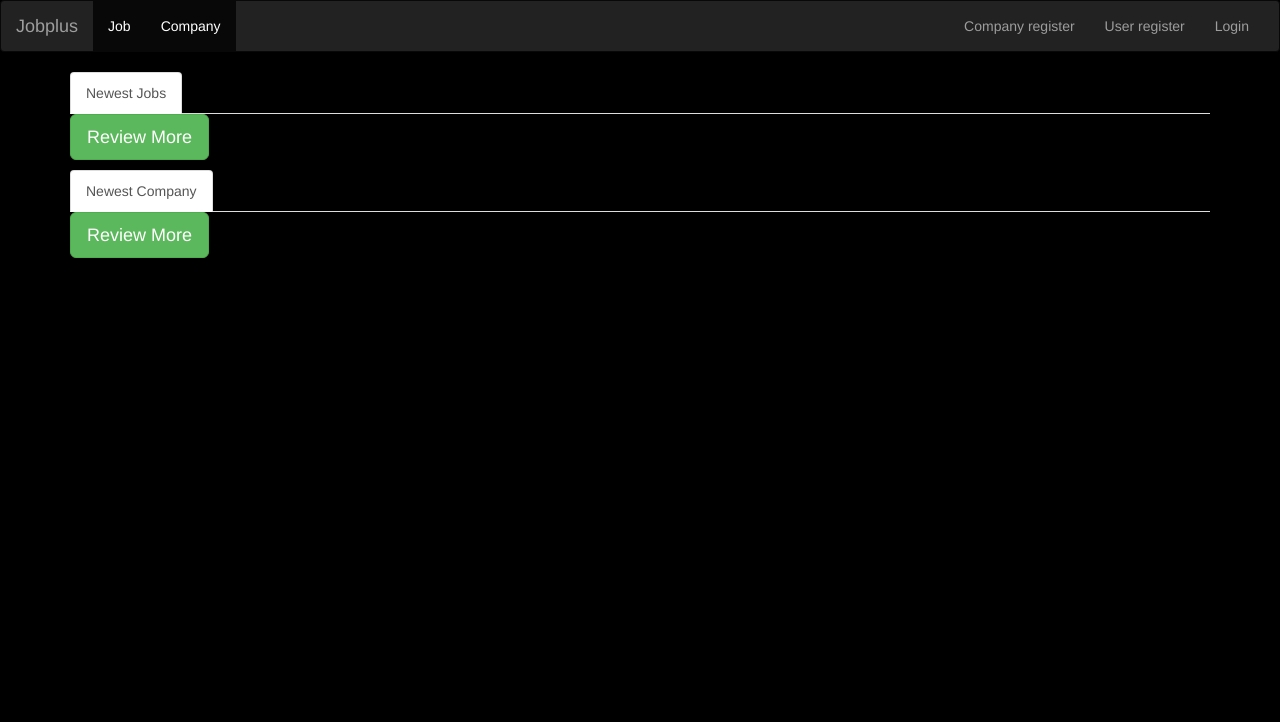
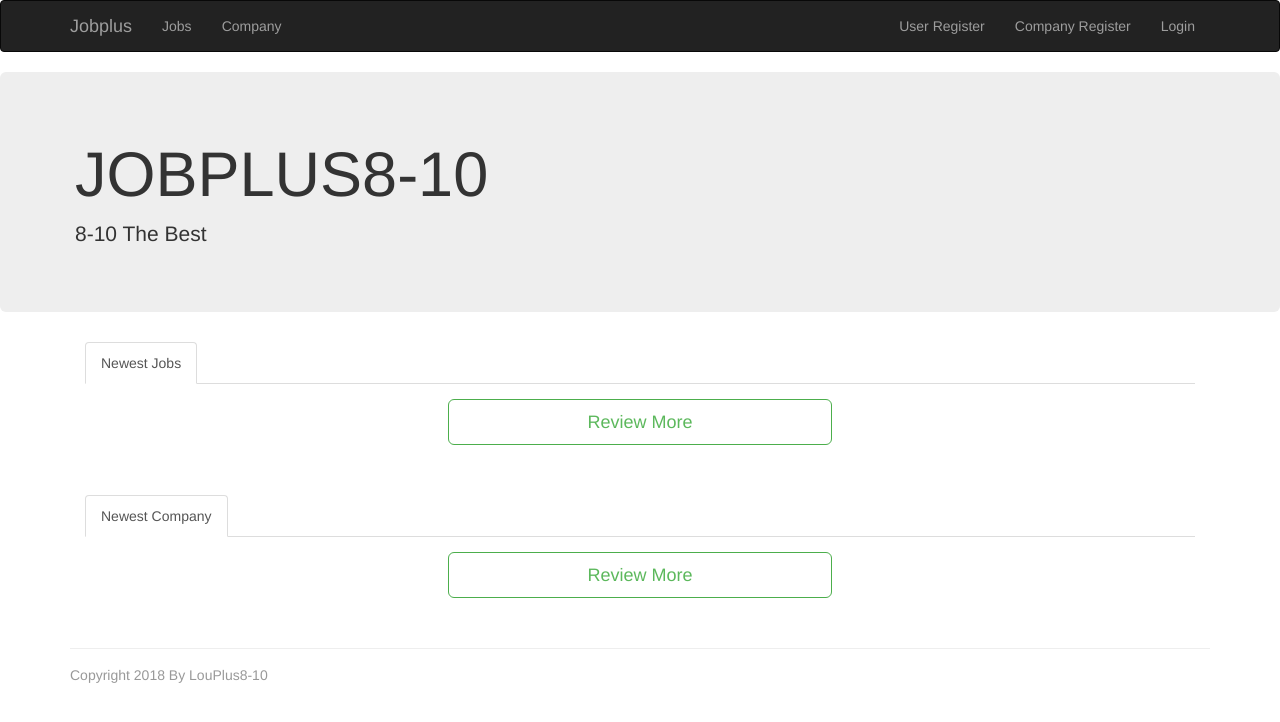
Before and after one commit to LouPlus/jobplus8-10, a Flask app: page / in a window 1280 px wide. Shown: the top 722 px of the page. Run offline with Flask 2, Linux system fonts and the light colour scheme; data that the repository does not hold is empty; some libraries are stand-ins or nearby versions.

Commit message:
#40 implement

```diff
--- a/nttzl/jobplus/forms.py
+++ b/nttzl/jobplus/forms.py
@@ -94,9 +94,9 @@ class CompanyProfileForm(FlaskForm):
         if user.detail:
             detail  = user.detail
         else:
-            detail = CompanyDetail()
+            detail = Company()
             detail.user_id = user.id
-        self.populate_obj(company.detail)
+        self.populate_obj(detail)
         db.session.add(user)
         db.session.add(detail)
         db.session.commit()
--- a/nttzl/jobplus/static/main.css
+++ b/nttzl/jobplus/static/main.css
@@ -1,3 +1,97 @@
-body {
-    background-color: black;
+.form {
+  width: 400px;
+  margin: 0 auto;
 }
+
+a,
+a:hover,
+a:visited {
+  cursor: pointer;
+  color: #333;
+  text-decoration: none !important;
+}
+
+.nav-pagination {
+  text-align: center;
+  clear: both;
+}
+
+.job-list,
+.company-list {
+  margin-top: 15px;
+}
+
+.job-box {
+    padding: 13px;
+    border: solid 1px #ddd;
+    border-radius: 5px;
+    margin-bottom: 15px;
+}
+
+.list-title {
+  margin: 0 15px;
+}
+
+.company-item {
+  text-align: center;
+}
+
+.header {
+    padding: 0;
+}
+
+.list-more {
+    text-align: center;
+    margin-bottom: 50px;
+}
+
+a.list-more-btn {
+    padding: 10px 138px;
+	color: #5cb85c;
+    background-color: #fff;
+}
+
+.footer {
+  clear: both;
+  border-top: 1px solid #eee;
+  padding: 16px 0 24px;
+  margin-top: 15px;
+  color: #999;
+  font-size: 14px;
+ }
+
+ .company-meta {
+    color: #999;
+ }
+
+ .company-detail {
+  margin: 30px 0;
+  font-size: 15px;
+ }
+
+ .job-detail {
+  font-size: 15px;
+  margin-bottom: 50px;
+ }
+
+
+.job-item {
+    border: 1px solid #eee;
+    border-left: 5px solid #00b38a;
+    padding: 15px 10px;
+    margin-bottom: 15px;
+}
+
+.job-salary {
+  color: #fd5f39;
+}
+
+.job-meta {
+  color: #999;
+}
+
+a.dilivery-btn {
+    padding: 10px 30px;
+	color: #5cb85c;
+    background-color: #eee;
+}
--- a/nttzl/jobplus/static/main.js
+++ /dev/null
@@ -1 +0,0 @@
-alert('hello')
--- a/nttzl/jobplus/templates/base.html
+++ b/nttzl/jobplus/templates/base.html
@@ -4,14 +4,13 @@
         <meta charset="UTF-8">
         <title>{% block title %}{% endblock %}</title>
         {% block head_css %}
-        <link rel="stylesheet" href="http://cdn.bootcss.com/bootstrap/3.3.7/css/bootstrap.min.css">
-        <link rel="stylesheet" href="{{ url_for('static', filename='main.css')}}">
+        <link rel="stylesheet" href="https://cdn.jsdelivr.net/npm/bootstrap@3.3.7/dist/css/bootstrap.min.css">
+        <link rel="stylesheet" href="{{ url_for('static', filename='main.css') }}">
         {% endblock %}
-
     </head>
     <body>
        <nav class="navbar navbar-inverse">
-          <div class="container-fluid">
+      <div class="container">
         <!-- Brand and toggle get grouped for better mobile display -->
         <div class="navbar-header">
         <button type="button" class="navbar-toggle collapsed" data-toggle="collapse" data-target="#bs-example-navbar-collapse-1" aria-expanded="false">
@@ -20,31 +19,31 @@
             <span class="icon-bar"></span>
             <span class="icon-bar"></span>
         </button>
-              <a class="navbar-brand" href="#">Jobplus</a>
+        <a class="navbar-brand" href="/">Jobplus</a>
         </div>
 
         <!-- Collect the nav links, forms, and other content for toggling -->
         <div class="collapse navbar-collapse" id="bs-example-navbar-collapse-1">
         <ul class="nav navbar-nav">
-                  <li class="active"><a href="{{url_for('job.index')}}">Job<span class="sr-only">(current)</span></a></li>
-                  <li class="active"><a href="{{ url_for('company.index')}}">Company<span class="sr-only">(current)</span></a></li>
+            <li class="{% if active == 'job' %}active{% endif %}"><a href="{{ url_for('job.index') }}">Jobs<span class="sr-only">(current)</span></a></li>
+            <li class="{% if active == 'company' %}active{% endif %}"><a href="{{ url_for('company.index') }}">Company<span class="sr-only">(current)</span></a></li>
             {% if current_user.is_authenticated and current_user.is_admin %}
-                  <li><a href="{{ url_for('admin.index')}}">Admin</a></li>
+            <li><a href="{{ url_for('admin.index') }}">Control Panel</li>
             {% endif %}
+
         </ul>
-
         <ul class="nav navbar-nav navbar-right">
             {% if not current_user.is_authenticated %}
-                  <li><a href="{{url_for('front.companyregister')}}">Company register</a></li>
-                <li><a href="{{ url_for('front.userregister')}}">User register</a></li>
-                <li><a href="{{ url_for('front.login')}}">Login</a></li>
+            <li><a href="{{ url_for('front.userregister') }}">User Register</a></li>
+            <li><a href="{{ url_for('front.companyregister') }}">Company Register</a></li>
+            <li><a href="{{ url_for('front.login') }}">Login</a></li>
             {% else %}
             <li class="dropdown">
-                <a href="#" class="dropdown-toggle" data-toggle="dropdown" role="button" aria-haspopup="true" aria-expanded="false"><span id="username">{{ current_user.name}}</span><span class="caret"></span></a>
+            <a href="#" class="dropdown-toggle" data-toggle="dropdown" role="button" aria-haspopup="true" aria-expanded="false"><span id="username">{{ current_user.name }}</span><span class="caret"></span></a>
               <ul class="dropdown-menu">
                 <li><a href="#">My Profile</a></li>
                 <li role="separator" class="divider"></li>
-                    <li><a href="{{ url_for('front.logout') }}">Logout</a></li></ul>
+                <li><a href="{{ url_for('front.logout') }}">Logout</a></li> </ul>
             </li>
             {% endif %}
         </ul>
@@ -52,6 +51,10 @@
         </div><!-- /.navbar-collapse -->
     </div><!-- /.container-fluid -->
     </nav>
+
+      <div class="container-fluid header">
+        {% block head %}{% endblock %}
+      </div>
 
       <div class="container">
       {% with messages = get_flashed_messages(with_categories=true) %}
@@ -66,8 +69,16 @@
       {% endwith %}
 
       {% block body %}{% endblock %}
-            {% block footer %}{% endblock %}
+
+      {% block footer %}
+        <div class="footer">Copyright 2018 By LouPlus8-10</div>
+      {% endblock %}
+
       </div>
+      {% block tail_js %}
+      <script src="https://cdn.jsdelivr.net/npm/jquery@3.2.1/dist/jquery.min.js"></script>
+      <script src="https://cdn.jsdelivr.net/npm/bootstrap@3.3.7/dist/js/bootstrap.min.js"></script>
+      <script src="static/main.js"></script>
+      {% endblock %}
     </body>
-
 </html>
--- a/nttzl/jobplus/templates/index.html
+++ b/nttzl/jobplus/templates/index.html
@@ -33,7 +33,7 @@
 
 <div class="company-list">
     {% for company in newest_companies %}
-    {{ render_company(compnay) }}
+    {{ render_company(company) }}
     {% endfor %}
 </div>
 
--- a/nttzl/jobplus/templates/macros.html
+++ b/nttzl/jobplus/templates/macros.html
@@ -1,22 +1,21 @@
-{% macro render_form(form,url) %}
-<form method="POST" action="{{ url}}">
+{% macro render_form(form, url) %}
+<form method="POST" action="{{ url }}">
   {{ form.csrf_token }}
   {% for field in form %}
-    <!--csrf_token-->
     {% if field.type == 'CSRFTokenField' %}
-        {{''}}
+    {{ '' }}
     {% elif field.type == 'SubmitField' %}
-        {{form.submit(class='btn btn-primary',type='submit')}}
+    {{ form.submit(class='btn btn-primary', type='submit') }}
     {% elif field.type == 'BooleanField' %}
     <div class="checkbox">
-          <label >{{ field()}} {{ field.label.text }}</label>
+      <label>{{ field() }} {{ field.label.text }}</label>
     </div>
     {% else %}
     <div class="form-group {% if field.errors %}has-error{% endif %}">
-          {{field.label}}{{field(class='form-control') }}
+      {{ field.label }} {{ field(class='form-control') }}
       {% if field.errors %}
         {% for error in field.errors %}
-            <span class="help-block">{{error}}</span>
+        <span class="help-block">{{ error }}</span>
         {% endfor %}
       {% endif %}
     </div>
@@ -26,68 +25,60 @@
 {% endmacro %}
 
 
-{% macro render_job(job )%}
+{% macro render_pagination(pagination, endpoint) %}
+<nav class="nav-pagination" aria-label="Page navigation">
+  <ul class=pagination>
+  <li{% if not pagination.has_prev %} class="disabled"{% endif %}><a href="{{url_for(endpoint, page=pagination.prev_num) if pagination.has_prev else '#'}}">&laquo;</a></li>
+  {% for page in pagination.iter_pages() %}
+    {% if page %}
+      {% if page != pagination.page %}
+      <li><a href="{{ url_for(endpoint, page=page) }}">{{ page }}</a></li>
+      {% else %}
+      <li class="active"><a href="#">{{page}} <span class="sr-only">(current)</span></a></li>
+      {% endif %}
+    {% endif %}
+  {% endfor %}
+  <li{% if not pagination.has_next %} class="disabled"{% endif %}><a href="{{url_for(endpoint, page=pagination.next_num) if pagination.has_next else '#'}}">&raquo;</a></li>
+  </ul>
+</nav>
+{% endmacro %}
+
+
+{% macro render_company(company) %}
+<div class="col-sm-6 col-md-3 company-item">
+  <div class="thumbnail">
+      <img src="{{ company.detail.logo }}" width="100" height="100" alt="...">
+      <h3>{{ company.name }}</h3>
+      <p>{{ company.detail.field }}</p>
+  <hr>
+  <p>在招职位：{{ company.jobs.count() }}</p>
+  </div>
+</div>
+{% endmacro %}
+
+
+
+{% macro render_job(job) %}
 <div class="col-sm-6 col-md-4">
-    <div class="job box">
+  <div class="job-box">
       <div class="caption">
-            <a href="{{url_for('job.detail',job_id=job.id)}}">
-            <b>{{job.name}}</b>
-            <p>experience {{ job.experience_requirement }} {% if job.experience_requiremnet != '不限'%}Year{% endif %}学历{{job.degree_requirement}}</p>
+        <b>{{ job.name }}</b>
+        <p>经验{{ job.experience_requirement }} {% if job.experience_requirement != '不限' %}年{% endif %} 学历{{ job.degree_requirement }}</p>
         {% for tag in job.tag_list %}
-            <span class="label label-default ">{{ tag }}</span>
+        <span class="label label-default">{{ tag }}</span>
         {% endfor %}
-            </a>
-        </div>
       </div>
       <hr>
       <div class="media">
         <div class="media-left">
-            <a href="{{ url_for('company.detal',company_id=job.company.id)}}">
-            <img class="media-object" src="{{job.company.detail.logo}}" width="40" height="40" alt="...">
+          <a href="#">
+          <img class="media-object" src="{{ job.company.detail.logo }}" width="40" height="40" alt="...">
           </a>
           </div>
-        <div class="media-body">
-            <a href="{{url_for('company.detail',company_id=job.company.id)}}">
-                <h4 class="media-heading">{{job.company.name}}</h4>
-            </a>
-            <span class="company-meta">{{job.company.detail.field}}/{{job.company.detail.finance_stage}}/{{job.company.detail.location}}</span>
+          <div class="media-body"><h4 class="media-heading">{{ job.company.name }}</h4>
+          <span class="company-meta">{{ job.company.detail.field }}/{{ job.company.detail.finance_stage }}/{{ job.company.detail.location }}</span>
+          </div>
         </div>
     </div>
 </div>
 {% endmacro %}
-
-{% macro render_pagination(pagination,endpoint) %}
-<nav class="nav-pagination" aria-label="Page navigation">
-    <ul class=pagination>
-        <li{% if not pagination.has_prev %}class="disabled"{% endif %}><a href="{{url_for(endpoin,page=pagination.prev_num) if pagination.has_prev else '#'}}">&laquo;</a></li>
-    {% for page in pagination.iter_pages() %}
-      {% if page %}
-        {% if page != pagination.page %}
-        <li><a href="{{url_for(endpoint,page=page)}}">{{page}}</a></li>
-        {% else %}
-        <li class="active"><a href="#">{{page}}<span class="sr-only">(current)</span></a></li>
-        {% endif %}
-        {% else %}
-        <span class=ellipsis>?</span>
-      {% endif%}
-    {% endfor %}
-    <li{% if not pagination.has_next %} class="disabled"{% endif %}><a href="{{url_for(endpoint,page=pagination.next_num) if pagination.has_next else '#'}}">&raquo;</a></li>
-    </ul>
-</nav>
-{% endmacro %}
-
-{% macro render_company(company) %}
-<div class="col-sm-6 col-md-3 company-item">
-    <div class="thumbnail">
-        <a href="{{url_for('company.detail',company_id=company.id)}}">
-            <img src="{{ company.detail.logo}}" width="100" height="100" alt="...">
-            <h3>{{company.name}}</h3>
-            <p>{{company.detail.field}}</p>
-        </a>
-        <hr>
-        <a href="{{url_for('company.company_jobs',company_id=company.id)}}">
-            <p>The position of recruting:{{company.jobs.count()}}</p>
-        </a>
-    </div>
-</div>
-{% endmacro %}
```
Also changed, not shown: nttzl/jobplus/handlers/company.py (+5 -7 lines). Lines whose indentation alone changed are shown as unchanged.
